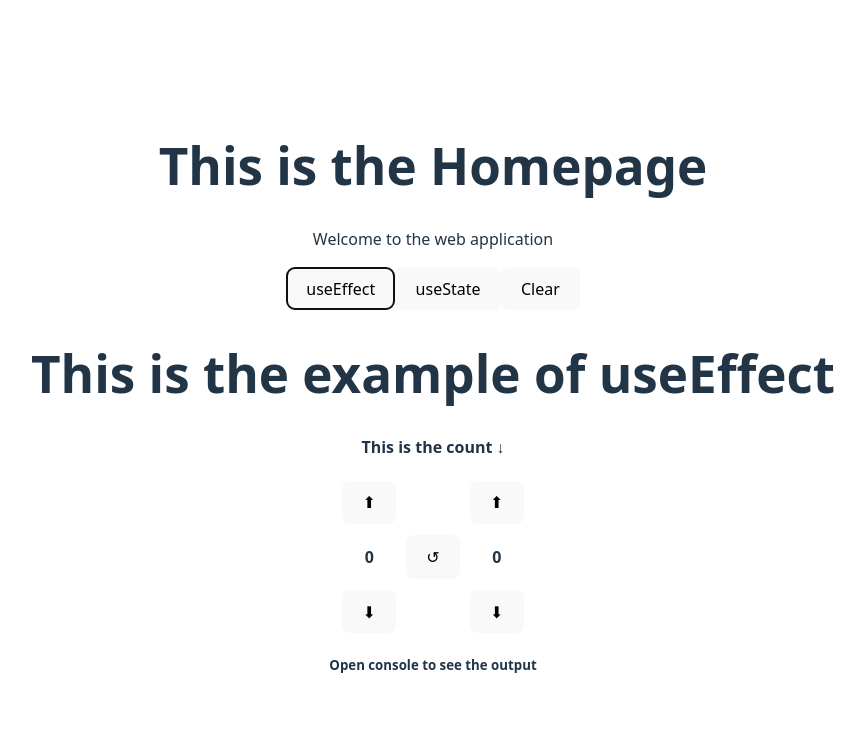
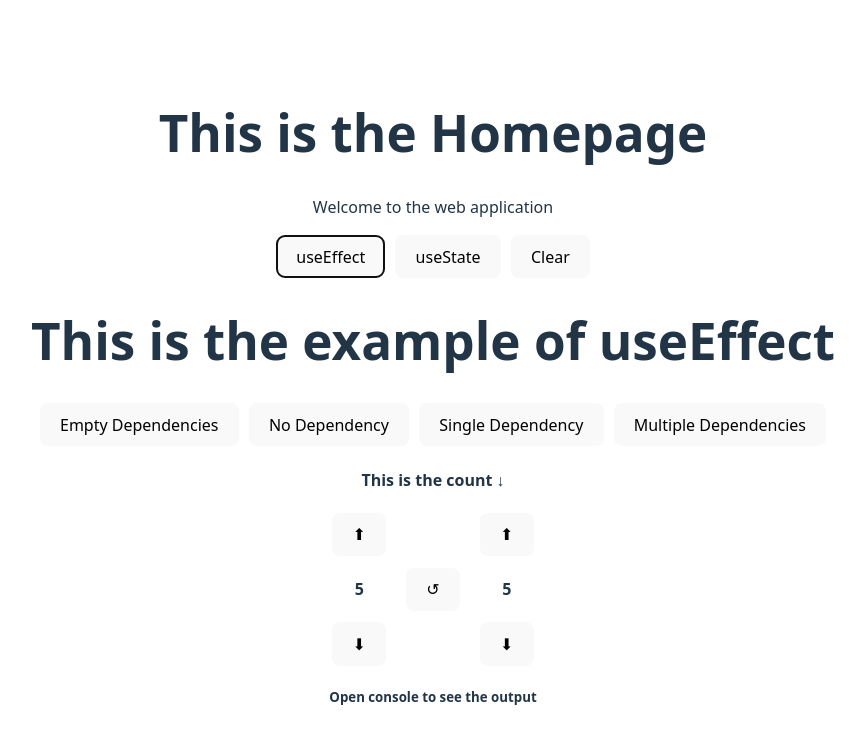
Before and after one commit to AshutoshPatil14/awdiz-react, a React (Vite) app in the folder first-react-app/: page / in a window 1280 px wide. Both pictures are taken after a click on the button "useEffect". Shown: the top 744 px of the page, without its empty margins (207-1072 px from the left). Built offline with nearby package versions, Linux system fonts and the light colour scheme.

Commit message:
working useEffects

```diff
--- a/first-react-app/src/index.css
+++ b/first-react-app/src/index.css
@@ -61,6 +61,7 @@ button {
   border-radius: 8px;
   border: 1px solid transparent;
   padding: 0.6em 1.2em;
+  margin: 0 5px;
   font-size: 1em;
   font-weight: 500;
   font-family: inherit;
@@ -71,6 +72,12 @@ button {
 button:hover {
   border-color: #646cff;
 }
+button:active {
+  background-color: #646cff;
+  color: white;
+}
+
+
 button:focus,
 button:focus-visible {
   outline: 4px auto -webkit-focus-ring-color;
@@ -82,6 +89,8 @@ button:focus-visible {
   justify-content: center;
   gap: 10px;
 }
+
+
 
 @media (prefers-color-scheme: light) {
   :root {
--- a/first-react-app/src/pages/home.jsx
+++ b/first-react-app/src/pages/home.jsx
@@ -9,12 +9,14 @@ function Home() {
     <div>
       <h1>This is the Homepage</h1>
       <p>Welcome to the web application</p>
-      <button onClick={() => setShow("effect")}>useEffect</button>
-      <button onClick={() => setShow("state")}>useState</button>
-      <button onClick={() => setShow("clear")}>Clear</button>
+      <div className="sel-btn">
+        <button onClick={() => setShow("effect")}>useEffect</button>
+        <button onClick={() => setShow("state")}>useState</button>
+        <button onClick={() => setShow("clear")}>Clear</button>
+      </div>
       {show === "effect" && <UseEffect />}
       {show === "state" && <UseState />}
-      {show === "clear" && <null/>}
+      {show === "clear" && null}
     </div>
   );
 }
--- a/first-react-app/src/pages/useEffect.jsx
+++ b/first-react-app/src/pages/useEffect.jsx
@@ -1,7 +1,7 @@
 import React, { useEffect, useState } from "react";
 
 function UseEffect() {
-  let [count, setCount] = useState(0);
+  let [count, setCount] = useState(5);
 
   function increment1() {
     if (count < 10) {
@@ -16,7 +16,7 @@ function UseEffect() {
   // function reset() {
   //   setCount(5);
   // }
-  let [count2, setCount2] = useState(0);
+  let [count2, setCount2] = useState(5);
 
   function increment2() {
     if (count2 < 10) {
@@ -33,25 +33,41 @@ function UseEffect() {
     setCount2(5);
   }
 
+  let [type, setType] = useState("Empty Dependency");
   useEffect(() => {
-    console.log("Hello");
+    if (type === "Empty Dependencies") {
+      console.log("Empty Dependencies");
+    }
+  }, []);
+  useEffect(() => {
+    if (type === "No Dependency") {
+      console.log("No Dependency");
+    }
   });
   useEffect(() => {
-    console.log("Hello");
-  }, []);
-  useEffect(() => {
-    console.log("Hello");
+    if (type === "Single Dependency") {
+      console.log("Single Dependency");
+    }
   }, [count]);
   useEffect(() => {
-    console.log("Hello");
+    if (type === "Multiple Dependencies") {
+      console.log("Multiple Dependencies");
+    }
   }, [count, count2]);
 
   return (
     <div>
       <h1>This is the example of useEffect</h1>
 
+      <div className="sel-btn">
+        <button onClick={() => setType("Empty Dependencies")}>Empty Dependencies</button>
+        <button onClick={() => setType("No Dependency")}>No Dependency</button>
+        <button onClick={() => setType("Single Dependency")}>Single Dependency</button>
+        <button onClick={() => setType("Multiple Dependencies")}>Multiple Dependencies</button>
+      </div>
+
       <h4>This is the count ↓</h4>
-      <div class="btn">
+      <div className="btn">
         <div>
           <button onClick={increment1}>⬆</button>
           <h4>{count}</h4>
@@ -68,4 +84,5 @@ function UseEffect() {
     </div>
   );
 }
+
 export default UseEffect;
--- a/first-react-app/src/pages/useState.jsx
+++ b/first-react-app/src/pages/useState.jsx
@@ -1,7 +1,7 @@
 import React, { useEffect, useState } from "react";
 
 function UseState() {
-  let [count, setCount] = useState(0);
+  let [count, setCount] = useState(5);
 
   function increment() {
     if (count < 10) {
@@ -22,7 +22,7 @@ function UseState() {
       <h1>This is the example of useState</h1>
 
       <h4>This is the count ↓</h4>
-      <div class="btn">
+      <div className="btn">
         <button onClick={decrement}>◀</button>
         <h4>{count}</h4>
         <button onClick={increment}>▶</button>
```
